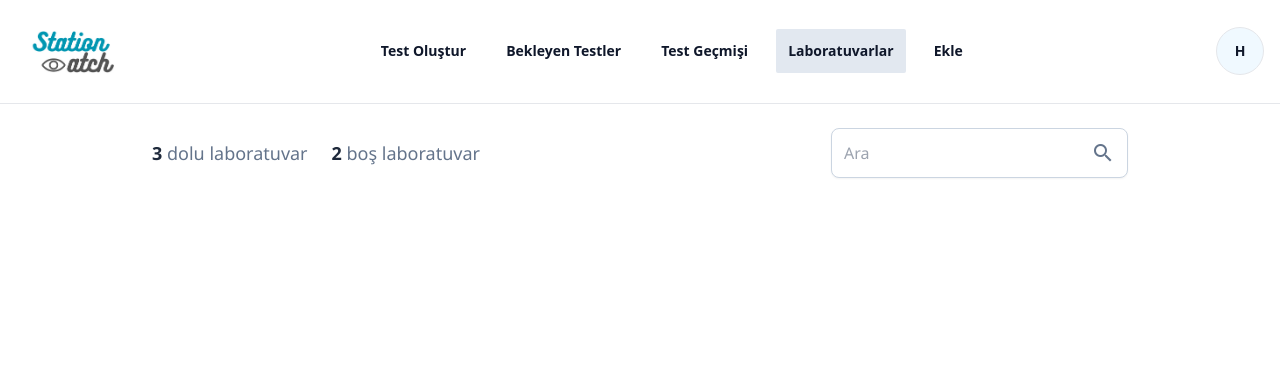
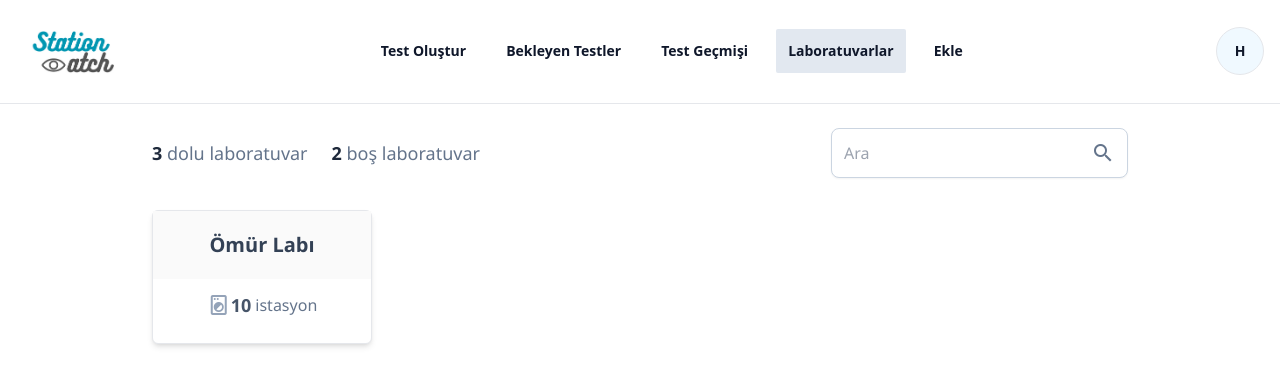
Before and after one commit to hasocobo/station-watch, a React (Vite) app in the folder client/: page /laboratuvarlar in a window 1280 px wide. Shown: the top 386 px of the page. Built offline with nearby package versions, Linux system fonts and the light colour scheme.

Commit message:
Create labs page

```diff
--- a/client/src/components/Context/LabProvider.jsx
+++ b/client/src/components/Context/LabProvider.jsx
@@ -4,7 +4,7 @@ const LabContext = createContext(null);
 
 export default function LabProvider({ children }) {
   return (
-    <LabContext.Provider>
+    <LabContext.Provider value={""}>
       {children}
     </LabContext.Provider>
   )
--- /dev/null
+++ b/client/src/components/Pages/Labs/LabCard.jsx
@@ -0,0 +1,26 @@
+import { Link } from 'react-router-dom'
+
+export default function LabCard({ name, stationAmount, link }) {
+  return (
+    <Link to={link}>
+      <div className="flex flex-col rounded-md border bg-white shadow-md transition-shadow duration-200 hover:shadow-xl">
+        <div className=" bg-zinc-50 px-6 py-5 text-center text-xl font-semibold text-slate-700">
+          {name}
+        </div>
+        <div className="flex grow flex-col px-6 pb-6 pt-3">
+          <div className='flex justify-center items-center'>
+            <i className="material-symbols-outlined text-slate-400">
+              local_laundry_service
+            </i>
+            <div className=" flex items-center justify-center gap-1 text-center text-lg font-semibold text-slate-600">
+              {stationAmount}{' '}
+              <span className="text-base font-normal text-slate-500">
+                istasyon
+              </span>
+            </div>
+          </div>
+        </div>
+      </div>
+    </Link>
+  )
+}
--- a/client/src/components/Pages/Labs/Labs.jsx
+++ b/client/src/components/Pages/Labs/Labs.jsx
@@ -1,6 +1,9 @@
+import LabCard from './LabCard'
+
 const labs = [
   {
     name: 'Ömür Labı',
+    id: 'omur',
     stations: [
       {
         id: 1,
@@ -86,6 +89,7 @@ const labs = [
   }
 ]
 
+
 export default function Labs() {
   return (
     <div className="mx-auto max-w-[80vw] overflow-y-auto bg-white p-6">
@@ -93,10 +97,12 @@ export default function Labs() {
         <div className="flex w-full items-center justify-between">
           <div className="flex gap-6">
             <div className="text-lg text-slate-500">
-              <span className="font-bold text-slate-800">3</span> dolu laboratuvar
+              <span className="font-bold text-slate-800">3</span> dolu
+              laboratuvar
             </div>
             <div className="text-lg text-slate-500">
-              <span className="font-bold text-slate-800">2</span> boş laboratuvar
+              <span className="font-bold text-slate-800">2</span> boş
+              laboratuvar
             </div>
           </div>
           <div className="flex items-center rounded-lg border border-slate-300 bg-white p-1 shadow-sm hover:border-sky-300">
@@ -111,6 +117,9 @@ export default function Labs() {
           </div>
         </div>
       </div>
+      <div className="mt-8 grid grid-cols-1 gap-8 md:grid-cols-2 lg:grid-cols-4">
+        {labs.map((lab) => <LabCard key={lab.id} name={lab.name} link={lab.id} stationAmount={lab.stations.length} />)}
+      </div>
     </div>
   )
 }
--- a/client/src/components/Pages/Labs/Stations.jsx
+++ b/client/src/components/Pages/Labs/Stations.jsx
@@ -1,8 +1,13 @@
 import React from 'react'
 import StationCard from './StationCard'
 import { useParams } from 'react-router-dom'
+import { useLabs } from '../../Context/LabProvider';
 
-const stations = [
+const labs = [
+  {
+    name: 'Ömür Labı',
+    id: 'omur',
+    stations: [
       {
         id: 1,
         title: 'İstasyon 1',
@@ -25,7 +30,7 @@ const stations = [
         cycles: '73',
         status: 'DURDURULDU',
         statusColor: 'bg-yellow-100',
-    textColor: 'text-yellow-800',
+        textColor: 'text-yellow-800'
       },
       {
         id: 4,
@@ -82,12 +87,14 @@ const stations = [
         status: 'AKTİF',
         statusColor: 'bg-green-100',
         textColor: 'text-green-800'
-  },
+      }
     ]
-
+  }
+]
 
 export default function Stations() {
   const { labId } = useParams();
+  const lab = labs.find(lab => lab.id === labId);
   return (
     <div className="mx-auto max-w-[80vw] bg-white p-6 overflow-y-auto">
       <div className="mb-6 flex items-center justify-between">
@@ -113,7 +120,7 @@ export default function Stations() {
         </div>
       </div>
       <div className="grid mt-8 grid-cols-1 gap-8 md:grid-cols-2 lg:grid-cols-4">
-        {stations.map((station) => (
+        {lab.stations.map((station) => (
           <StationCard
             key={station.id}
             title={station.title}
--- a/client/src/main.jsx
+++ b/client/src/main.jsx
@@ -39,13 +39,15 @@ const router = createBrowserRouter([
           <LabProvider>
             <Labs />
           </LabProvider>
-        ),
-        children: [
-          {
-            path: ':labId',
-            element: <Stations />
-          }
-        ]
+        )
+      },
+      {
+        path: '/laboratuvarlar/:labId',
+        element: (
+          <LabProvider>
+            <Stations />
+          </LabProvider>
+        )
       },
       {
         path: '/testgecmisi',
```
Lines whose indentation alone changed are shown as unchanged.
